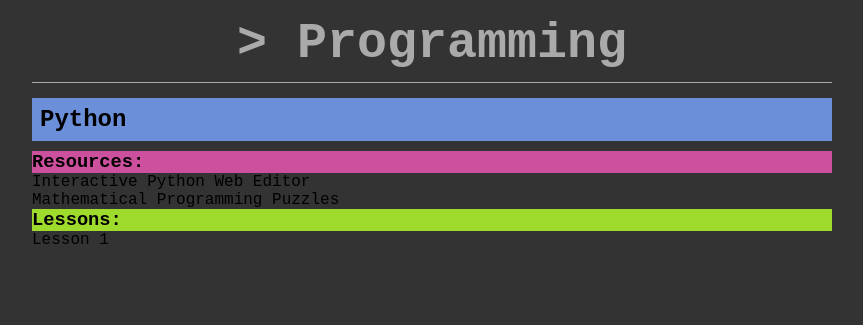
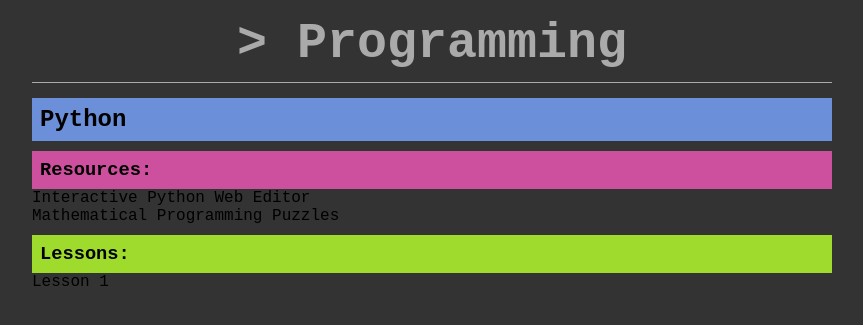
Before and after one commit to wcgs-programming/wcgs-programming.github.io, a Jekyll site: the page built from _posts/2014-09-13-Python.md, in a window 1280 px wide. Shown: the top 325 px of the page, without its empty margins (208-1071 px from the left). Built offline with Jekyll 4.4.1, drawn with Linux system fonts in a browser that asks for light colours.

Commit message:
h3 layout

```diff
--- a/css/style.css
+++ b/css/style.css
@@ -92,3 +92,8 @@
 #expand2 div:nth-child(3n+2) {
     background: #c49f24;
 }
+
+h3 {
+    padding: 8px;
+    margin: 10px 0 0
+}
```
